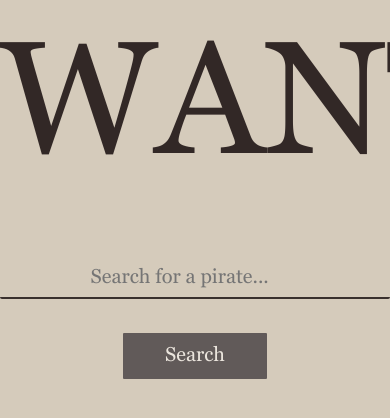
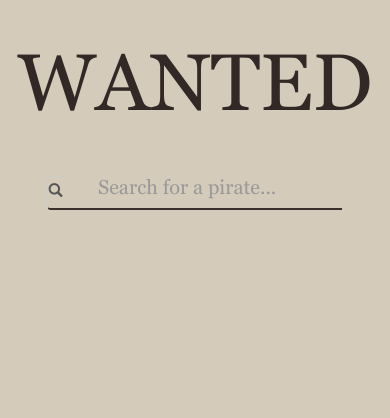
Before and after one commit to kgfig/onepiecebounties, a Django app: template bounties/templates/index.html in a window 390 px wide; the page is wider, and only the part inside the window is pictured. Shown: the top 418 px of that part. Run offline with Django 3.2, Linux system fonts and the light colour scheme; the template is opened without the code that fills it: values that come from a table or form of the project are taken from there, others are empty; tables that the repository leaves empty hold one stand-in row (values such as "Sample post"); parts of the project's set-up code (start-up, migrations or seed data) failed here and were passed over; some libraries are stand-ins or nearby versions.

Commit message:
Responsive design

```diff
--- a/bounties/static/css/index-search.css
+++ b/bounties/static/css/index-search.css
@@ -1,6 +1,6 @@
-header > h1 {
+header h1 {
 	text-align: center;
-	margin-top: 12.5%;
+	margin-top: 16%;
 }
 
 input[type="search"] {
@@ -17,5 +17,30 @@ input[type="submit"].btn-search {
 
 .search-panel {
 	margin-top: 8%;
-	text-align: center;
 }
+
+@media only screen and (max-width: 768px) {
+
+header h1 {
+	font-size: 12em;
+}
+
+}
+
+/* Extra Small Devices, Phones */
+@media only screen and (max-width : 480px) {
+
+header h1 {
+	font-size: 8em;
+}
+
+}
+
+/* Extra Small Devices, Phones */
+@media only screen and (max-width : 320px) {
+
+header h1 {
+	font-size: 6em;
+}
+
+}
--- a/bounties/static/css/style.css
+++ b/bounties/static/css/style.css
@@ -10,7 +11,11 @@ header  {
 	padding: 0;
 }
 
-header > h1 {
+h1, h2, h3, h4, h5, h6 {
+	line-height: 1em;
+}
+
+header h1 {
 	font-weight: bold;
 	color: #322826;
 	font-size: 16em;
@@ -32,6 +37,44 @@ header > h1 {
 	font-family: 'Verdana';
 	font-weight: normal;
 	color: #322826;
+	margin: 0;
+}
+
+/* Reset border, margin and padding set by Bootstrap on form controls */
+
+.navbar,
+.navbar-form {
+	outline: none;
+	border: 0;
+	background: none;
+	margin-bottom: 0;
+}
+
+.input-group {
+	margin: 0;
+	padding:0;
+}
+
+.input-group-addon {
+	margin: 0;
+	padding: 0;
+	background: none;
+}
+
+input.form-control,input.form-control:focus {
+    border:none;
+    box-shadow: none;
+   -webkit-box-shadow: none;
+   -moz-box-shadow: none;
+   -moz-transition: none;
+   -webkit-transition: none;
+   padding: 0;
+}
+
+/* Set common properties of search form elements */
+
+span.input-group-addon {
+	border-bottom: 2px solid #39302d;
 }
 
 input[type="search"] {
@@ -41,8 +84,9 @@ input[type="search"] {
 	background: none;
 	font-weight: normal;
 	text-align: center;
-	width: 100%;
+	width: 80%;
 	outline: none;
+	box-sizing: border;
 }
 
 input[type="search"]:hover,
@@ -56,7 +100,7 @@ input[type="search"]::-webkit-input-placeholder, /* Chrome/Safari/Opera */
 input[type="search"]:-moz-placeholder, /* Firefox 18- */
 input[type="search"]::-moz-placeholder,  /* Firefox 19+ */
 input[type="search"]:-ms-input-placeholder {
-color: red !important;
+color: white !important;
 }
 
 input[type="submit"].btn-search {
--- a/bounties/templates/base.html
+++ b/bounties/templates/base.html
@@ -22,5 +22,7 @@
 	<main role="main">
 		{% block content %}{% endblock %}
 	</main>
+
+	{% block javascript_onload %}{% endblock %}
 </body>
 </html>
--- a/bounties/templates/header.html
+++ b/bounties/templates/header.html
@@ -1,4 +1,6 @@
 
 		<header>
-			<h1>WANTED</h1>
+			<a href="{% url 'bounties:index' %}">
+				<h1>WANTED</h1>
+			</a>
 		</header>
--- a/bounties/templates/index.html
+++ b/bounties/templates/index.html
@@ -10,9 +10,11 @@
 {% block content %}
 	{% include "header.html" %}
 
-	<div class="row">
-		<div class="col-md-offset-2 col-md-8">
-			{% include "search.html" %}
+	<div class="container">
+		<div class="row">
+			<div class="col-md-offset-2 col-xs-offset-1 col-md-8 col-xs-10">
+				{% include "search.html" %}
+			</div>
 		</div>
 	</div>
 {% endblock %}
--- a/bounties/templates/search.html
+++ b/bounties/templates/search.html
@@ -1,12 +1,16 @@
 
 			<form method="GET" action="/onepiecebounties/" class="search-panel">
 				<div class="form-group">
-					<input type="search" placeholder="Search for a pirate..." name="pirate-search-field" list="pirate-names"/>
-					<datalist id="pirate-names">
-						{% for pirate in pirates %}
-							<option value="{{ pirate.name }}">{{ pirate.name }}</option>
-						{% endfor %}
-					</datalist>
+					<div class="input-group">
+					    <span class="input-group-addon">
+					    	<i class="glyphicon glyphicon-search"></i>
+					    </span>
+						<input type="search" placeholder="Search for a pirate..." name="pirate-search-field" list="pirate-names" class="form-control"/>
+						<datalist id="pirate-names">
+							{% for pirate in pirates %}
+								<option value="{{ pirate.name }}">{{ pirate.name }}</option>
+							{% endfor %}
+						</datalist>
+					</div>
 				</div>
-				<input type="submit" id="search-button" class="btn btn-search" value="Search" />
 			</form>
```
Also changed, not shown: other parts of bounties/static/css/style.css (+141 -3 lines), bounties/static/css/default-search.css (+12 -80 lines), bounties/templates/list.html (+7 -9 lines), bounties/templates/profile.html (+5 -4 lines).
